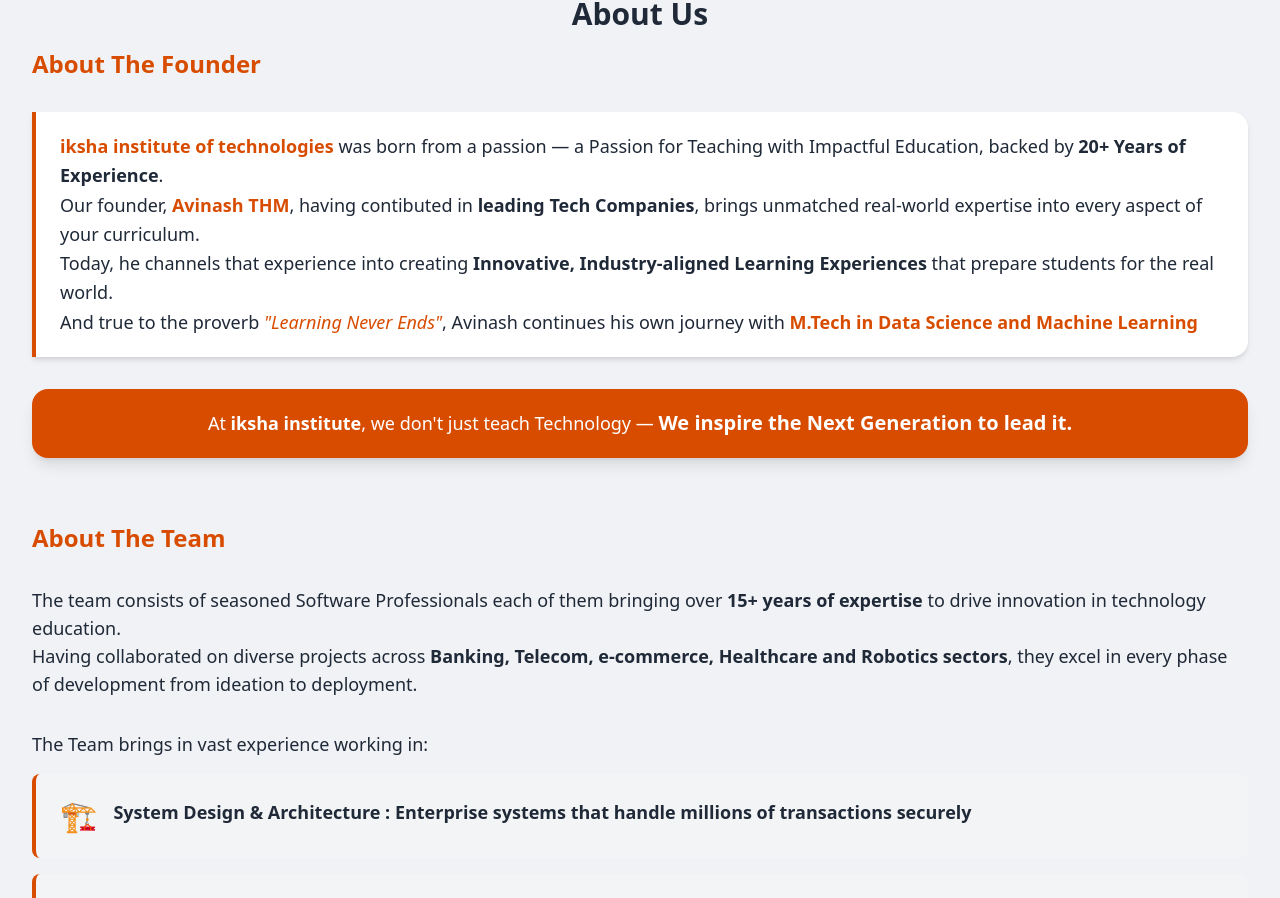
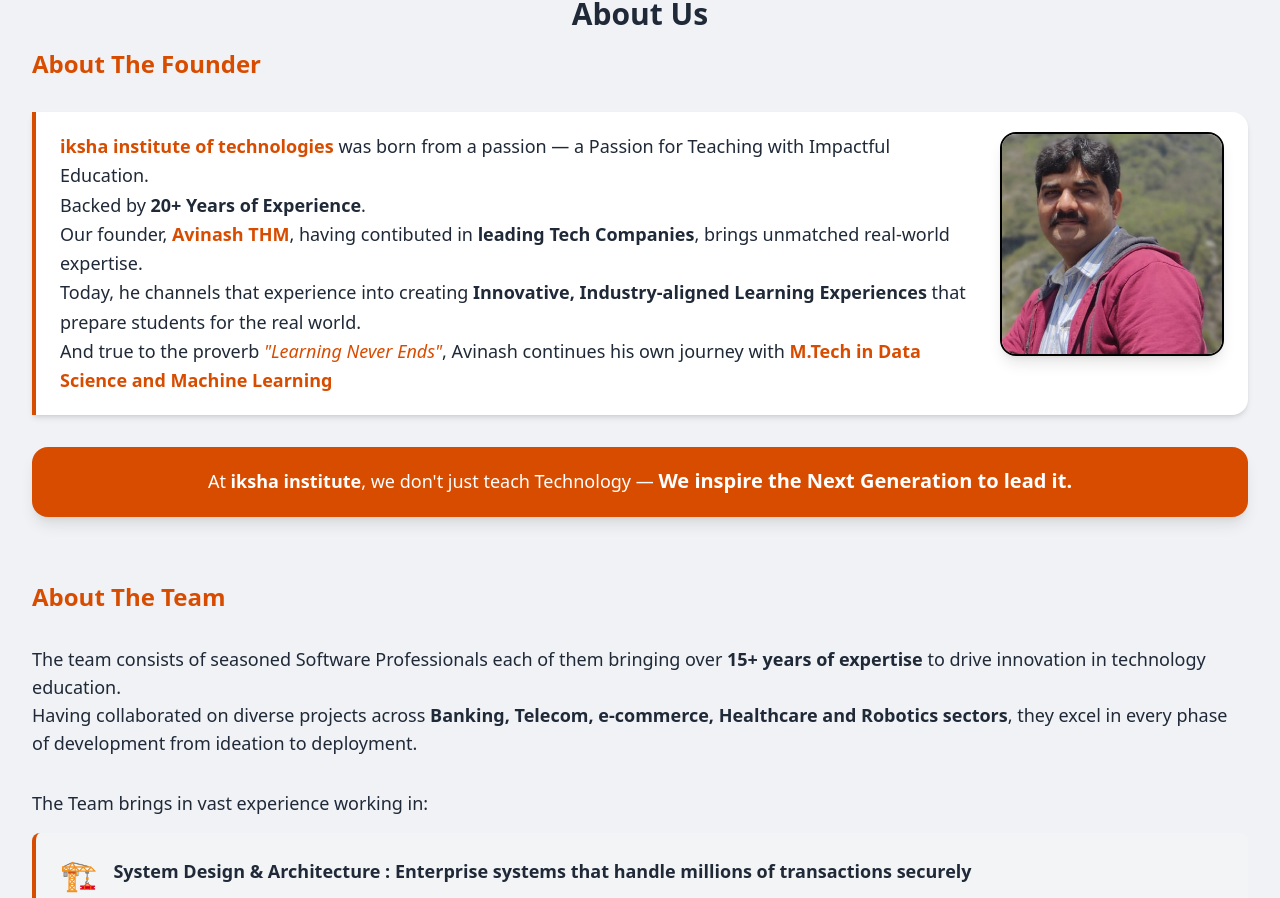
Before and after one commit to iksha-tech/iksha-institute.github.io, a React (Vite) app: page / in a window 1280 px wide. Shown: the part 810-1708 px from the top of the page. Built offline with nearby package versions, Linux system fonts and the light colour scheme.

Commit message:
added profile pic

```diff
--- a/index.html
+++ b/index.html
@@ -2,8 +2,21 @@
 <html lang="en">
   <head>
     <meta charset="UTF-8" />
-    <link rel="icon" type="image/svg+xml" href="/assets/iksha-tech-icon.png" />
+    <link rel="icon" type="image/svg+xml" href="/iksha-tech-icon.png" />
     <meta name="viewport" content="width=device-width, initial-scale=1.0" />
+
+      <!-- SEO Meta Tags -->
+    <!-- <title>Iksha Institute of Technologies | Tech & Finance Courses</title> -->
+    <meta name="description" content="iksha institute of technologies offers industry-aligned courses in Web Development, Cloud Computing, AI / ML, Internship and more — backed by 20+ years of expertise." />
+    <meta name="keywords" content="iksha institute, technology courses, web development, capital markets, cloud computing, bangalore" />
+    <meta name="author" content="Avinash THM" />
+
+    <!-- Open Graph (for WhatsApp / Facebook link previews) -->
+    <meta property="og:title" content="iksha institute of technologies" />
+    <meta property="og:description" content="Industry-aligned courses for BE students by Avinash THM." />
+    <meta property="og:image" content="https://iksha-institute.com/iksha-tech-icon.png" />
+    <meta property="og:url" content="https://iksha-institute.com" />
+
     <title>iksha institute</title>
   </head>
   <body>
--- a/src/components/AboutUs.jsx
+++ b/src/components/AboutUs.jsx
@@ -8,11 +8,17 @@
         <div className="mb-16">
           <h3 className="text-2xl font-bold text-[#D84C00] mb-8">About The Founder</h3>
 
-          {/* Intro highlight card */}
+          {/* Intro highlight card with profile image */}
           <div className="bg-white border-l-4 border-[#D84C00] rounded-r-2xl shadow-md px-6 py-5 mb-8">
+            <div className="flex flex-col md:flex-row items-center md:items-stretch gap-8">
+              {/* Text Section */}
+              <div className="flex-1 flex flex-col justify-center">
                 <p className="text-lg text-[#1f2937] leading-relaxed">
                   <span className="text-[#D84C00] font-bold">iksha institute of technologies</span> was born
-              from a passion — a Passion for Teaching with Impactful Education, backed by{" "}
+                  from a passion — a Passion for Teaching with Impactful Education.
+                </p>
+                <p className="text-lg text-[#1f2937] leading-relaxed">
+                  Backed by{" "}
                   <span className="font-semibold text-[#1f2937]">20+ Years of Experience</span>.
                   </p>
                 {/* Founder detail */}
@@ -20,7 +26,7 @@
                   Our founder,{" "}
                   <span className="text-[#D84C00] font-bold">Avinash THM</span>, having contibuted
                   in <span className="font-semibold">leading Tech Companies</span>, brings
-              unmatched real-world expertise into every aspect of your curriculum.
+                  unmatched real-world expertise.
                 </p>
                 {/* Mission */}
                 <p className="text-lg text-[#1f2937] leading-relaxed">
@@ -36,8 +42,17 @@
                   <span className="font-semibold text-[#D84C00]">
                     M.Tech in Data Science and Machine Learning
                   </span>
-
                 </p>
+              </div>
+              {/* Profile Image Section */}
+              <div className="flex-shrink-0 flex justify-center items-center md:items-start">
+                <img
+                  src="/profile-pic.png"
+                  alt="Avinash THM profile picture"
+                  className="w-40 h-40 md:w-56 md:h-56 object-cover rounded-2xl border-2 border-[black] shadow-lg"
+                />
+              </div>
+            </div>
           </div>
 
           {/* Closing statement */}
--- a/src/components/Courses.jsx
+++ b/src/components/Courses.jsx
@@ -94,7 +94,7 @@
   };
 
   return (
-    <section id="courses" className="bg-[#f0f2f5] py-6 px-4 sm:px- lg:px-30 scroll-mt-28 w-full">
+    <section id="courses" className="bg-[#f0f2f5] py-6 px-4 sm:px-6 lg:px-30 scroll-mt-28 w-full">
       <div className="max-w-7xl mx-auto">
         <h2 className="text-3xl font-bold text-black mb-6 text-center">Our Courses</h2>
         <div className="space-y-4">
```
Also changed, not shown: public/profile-pic.png (added), public/profile.jpeg (added). Lines whose indentation alone changed are shown as unchanged.
